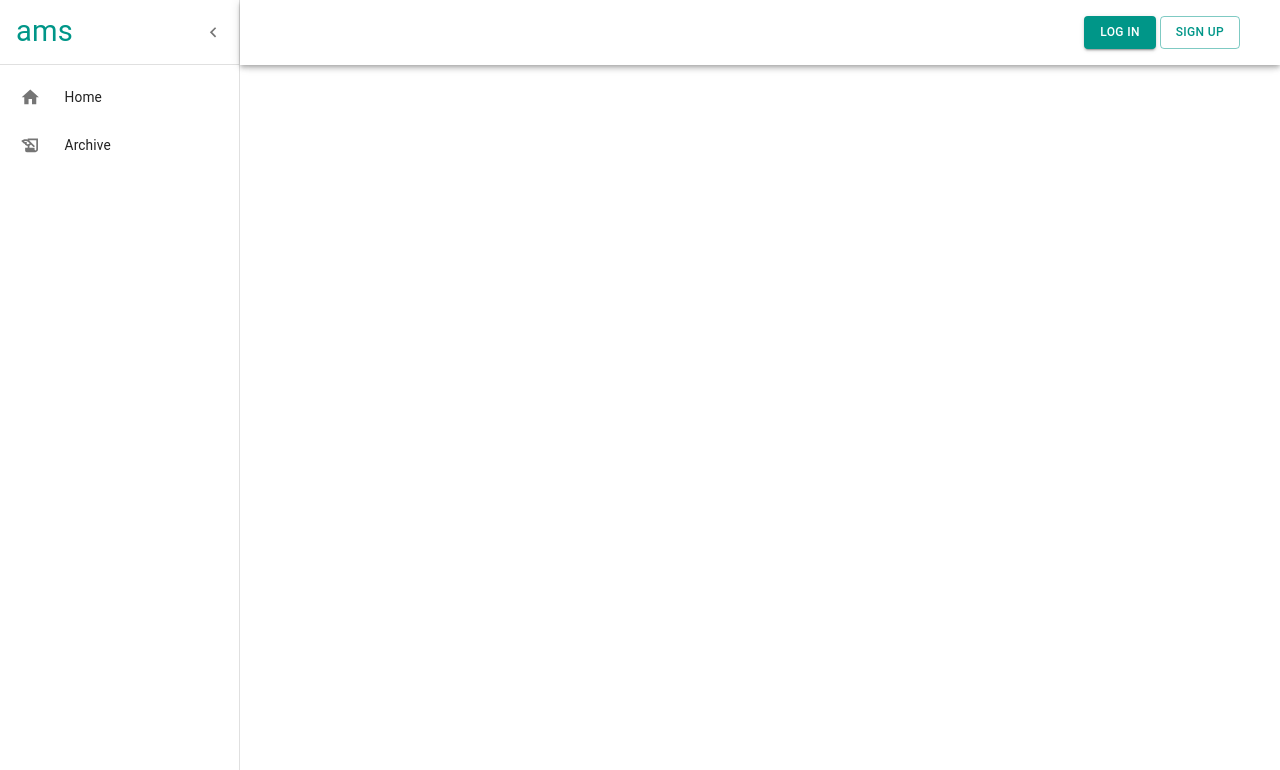
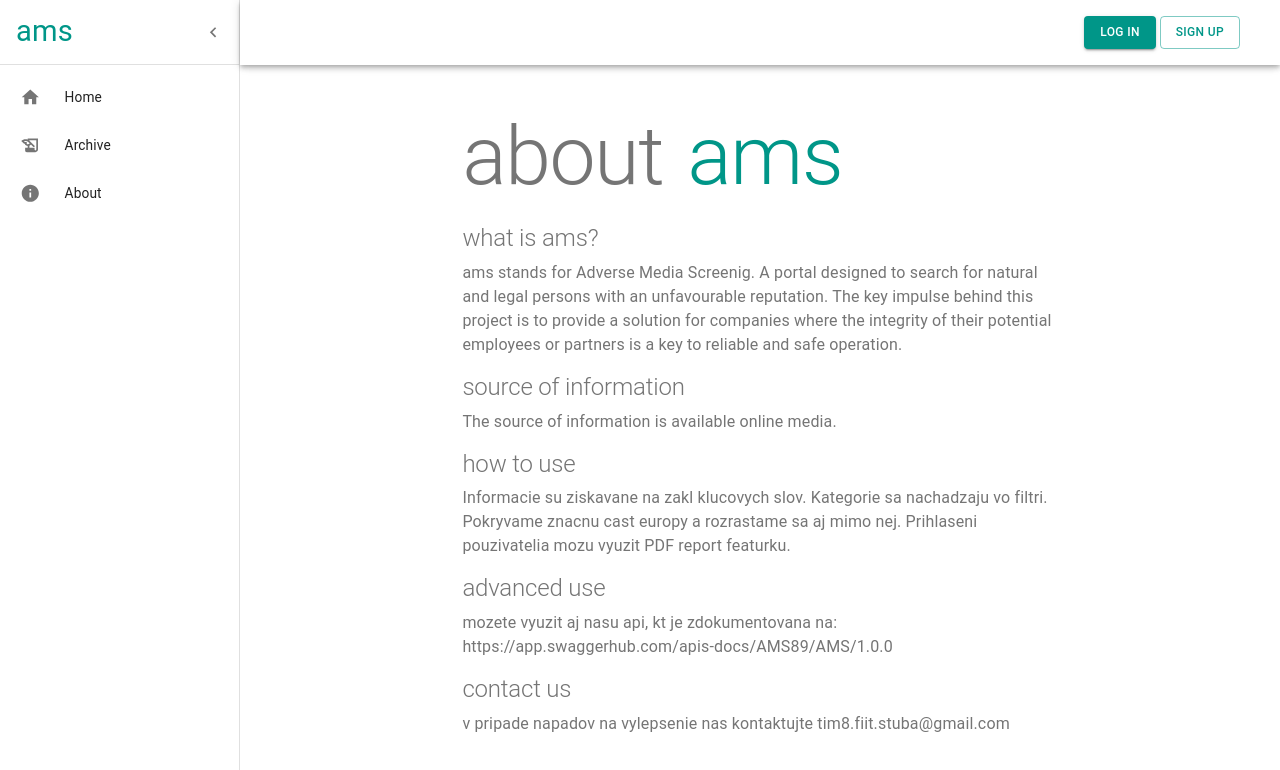
Before and after one commit to FIIT-TEAM8/application_web, a React (Create React App) app in the folder frontend/: page /about in a window 1280 px wide. Shown: the top 770 px of the page. Built offline with nearby package versions, Linux system fonts and the light colour scheme.

Commit message:
first draft

```diff
--- /dev/null
+++ b/frontend/src/Components/AboutPage.jsx
@@ -0,0 +1,133 @@
+import { Typography, Grid, Stack, IconButton } from "@mui/material";
+import { useWindowSize } from "../Utils/Screen";
+import { useUser } from "../Utils/UserContext";
+import DeleteIcon from "@mui/icons-material/Delete";
+
+export default function AboutPage() {
+    const { width } = useWindowSize();
+    const shouldCollapse = width < 992;
+    const { articlesInReport, removeArcticleReport } = useUser();
+
+    let searchDivStyle = {
+        margin: "auto",
+        padding: shouldCollapse ? "20px 7%" : "20px 20%",
+    };
+
+    const handleRemoveArticle = (articleId) => {
+        removeArcticleReport(articleId);
+    };
+
+    return (
+        <Grid container
+            style={searchDivStyle}
+        >
+            <Grid container
+                spacing={3}
+                direction={"row"}
+            >
+                <Grid item>
+                    <Typography variant="h1" color="secondary">
+                        about
+                    </Typography>
+                </Grid>
+                <Grid item>
+                    <Typography variant="h1" color="primary">
+                        ams
+                    </Typography>
+                </Grid>
+            </Grid>
+            <Grid container
+                spacing={2}
+                mt={0.5}
+                direction={"column"}
+            >
+                <Grid item>
+                    <Grid container
+                        spacing={1}
+                        direction={"column"}
+                    >
+                        <Grid item>
+                            <Typography variant="h2" color="secondary">
+                                what is ams?
+                            </Typography>
+                        </Grid>
+                        <Grid item>
+                            <Typography color="secondary" fontSize={"1rem"}>
+                                ams stands for Adverse Media Screenig. A portal designed to search for natural and legal persons with an unfavourable reputation. The key impulse behind this project is to provide a solution for companies where
+    the integrity of their potential employees or partners is a key to reliable and safe operation.
+                            </Typography>
+                        </Grid>
+                    </Grid>
+                </Grid>
+                <Grid item>
+                    <Grid container
+                        spacing={1}
+                        direction={"column"}
+                    >
+                        <Grid item>
+                            <Typography variant="h2" color="secondary">
+                                source of information
+                            </Typography>
+                        </Grid>
+                        <Grid item>
+                            <Typography color="secondary" fontSize={"1rem"}>
+                                The source of information is available online media.
+                            </Typography>
+                        </Grid>
+                    </Grid>
+                </Grid>
+                <Grid item>
+                    <Grid container
+                        spacing={1}
+                        direction={"column"}
+                    >
+                        <Grid item>
+                            <Typography variant="h2" color="secondary">
+                                how to use
+                            </Typography>
+                        </Grid>
+                        <Grid item>
+                            <Typography color="secondary" fontSize={"1rem"}>
+                                Informacie su ziskavane na zakl klucovych slov. Kategorie sa nachadzaju vo filtri. Pokryvame znacnu cast europy a rozrastame sa aj mimo nej. Prihlaseni pouzivatelia mozu vyuzit PDF report featurku.
+                            </Typography>
+                        </Grid>
+                    </Grid>
+                </Grid>
+                <Grid item>
+                    <Grid container
+                        spacing={1}
+                        direction={"column"}
+                    >
+                        <Grid item>
+                            <Typography variant="h2" color="secondary">
+                                advanced use
+                            </Typography>
+                        </Grid>
+                        <Grid item>
+                            <Typography color="secondary" fontSize={"1rem"}>
+                                mozete vyuzit aj nasu api, kt je zdokumentovana na: https://app.swaggerhub.com/apis-docs/AMS89/AMS/1.0.0
+                            </Typography>
+                        </Grid>
+                    </Grid>
+                </Grid>
+                <Grid item>
+                    <Grid container
+                        spacing={1}
+                        direction={"column"}
+                    >
+                        <Grid item>
+                            <Typography variant="h2" color="secondary">
+                                contact us
+                            </Typography>
+                        </Grid>
+                        <Grid item>
+                            <Typography color="secondary" fontSize={"1rem"}>
+                                v pripade napadov na vylepsenie nas kontaktujte tim8.fiit.stuba@gmail.com
+                            </Typography>
+                        </Grid>
+                    </Grid>
+                </Grid>
+            </Grid>
+        </Grid>
+    );
+};
--- a/frontend/src/Components/MainRouter.jsx
+++ b/frontend/src/Components/MainRouter.jsx
@@ -4,6 +4,7 @@ import SearchResults from "./SearchResults";
 import TitleSearch from "./TitleSearch";
 import Login from "./Login";
 import Archive from "./Archive";
+import AboutPage from "./AboutPage";
 
 export default function MainRouter() {
     return (
@@ -13,6 +14,7 @@ export default function MainRouter() {
                 <Route path="results" element={<SearchResults />} />
             </Route>
             <Route path="archive" element={<Archive />} />
+            <Route path="about" element={<AboutPage />} />
             {/* TODO: ADD PROPER ON CLOSE */}
             <Route path="login" element={<Login isOpen={true}/>} />
         </Routes>
--- a/frontend/src/Components/SidebarItems.jsx
+++ b/frontend/src/Components/SidebarItems.jsx
@@ -3,6 +3,7 @@ import { List, ListItemButton, ListItemIcon, ListItemText } from "@mui/material"
 import HomeIcon from '@mui/icons-material/Home';
 import WorkHistoryIcon from '@mui/icons-material/WorkHistory';
 import HistoryEduIcon from '@mui/icons-material/HistoryEdu';
+import InfoIcon from '@mui/icons-material/Info';
 import { Link } from "react-router-dom";
 
 export function SidebarItems({ open }) {
@@ -10,6 +11,7 @@ export function SidebarItems({ open }) {
         <List>
             <SidebarItem open={open} text="Home" icon={<HomeIcon />} href="/search" />
             <SidebarItem open={open} text="Archive" icon={<HistoryEduIcon />} href="/archive" />
+            <SidebarItem open={open} text="About" icon={<InfoIcon />} href="/about" />
         </List>
     );
 }
```
